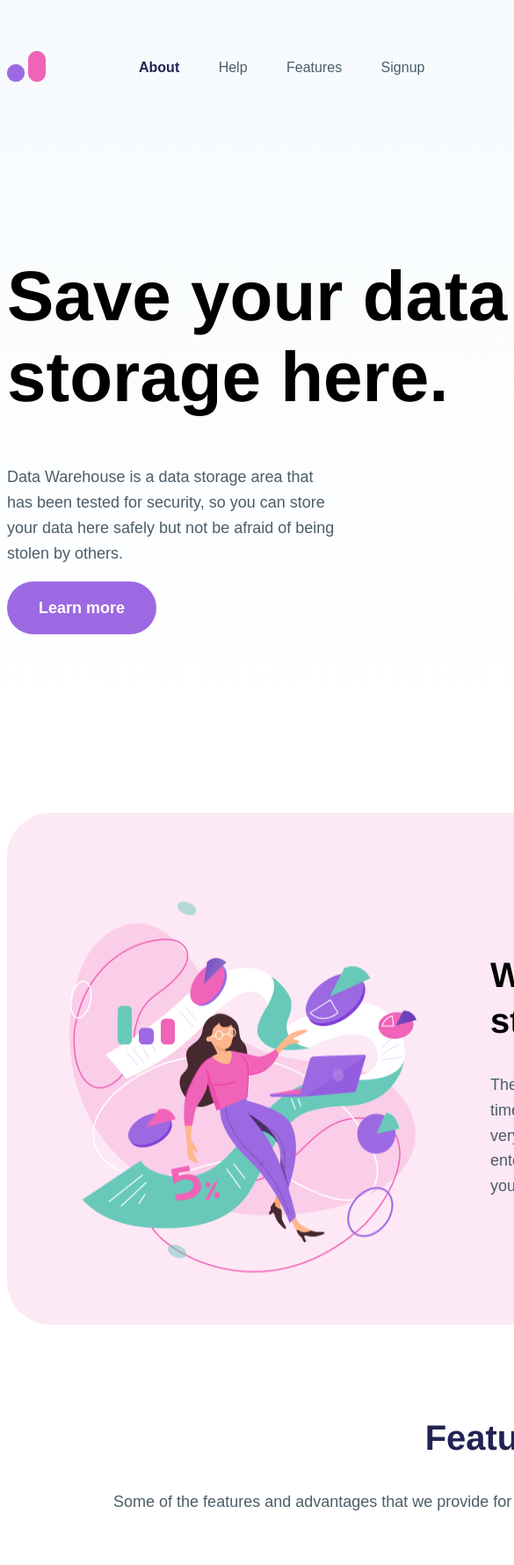
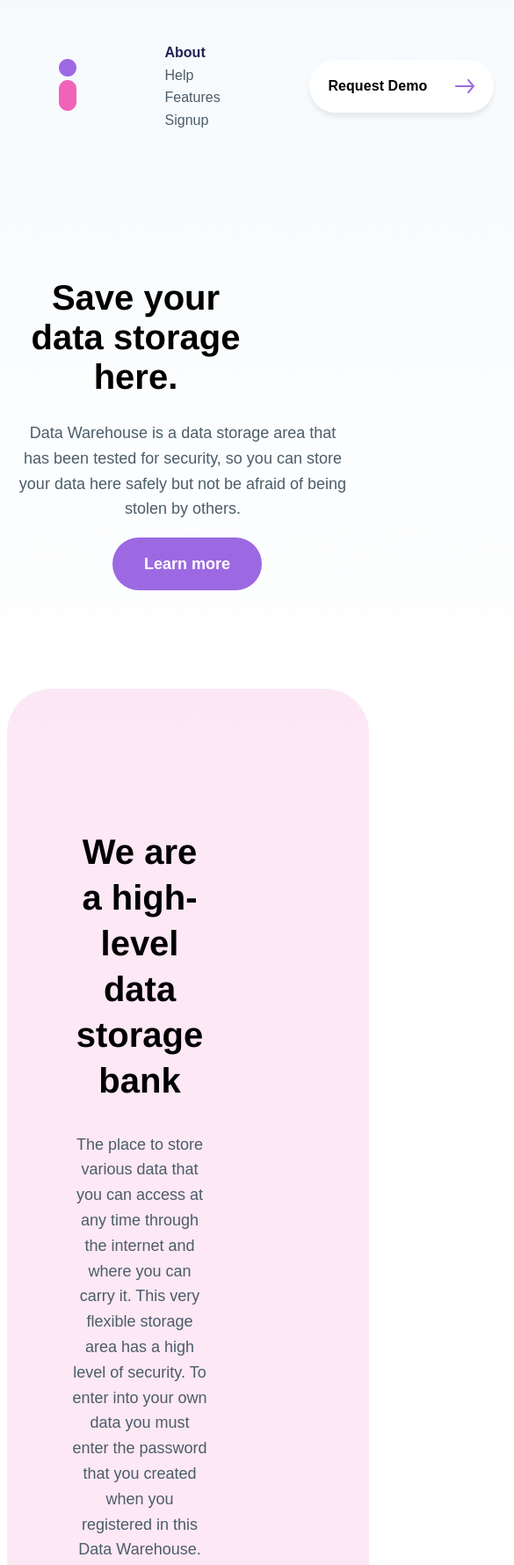
Before and after one commit to calistamayer/click-up, a website: page index.html in a window 390 px wide. Shown: the top 1779 px of the page at 88% size, 585 px wide, since content can reach past the window. Drawn offline with nearby package versions, Linux system fonts and the light colour scheme; a web font is replaced by a local one.

Commit message:
install webpack

```diff
--- a/index.html
+++ b/index.html
@@ -11,7 +11,7 @@
     <link rel="stylesheet" href="styles.css">
 </head>
 
-<body class="page">
+<body>
     <header class="header">
         <div class="header__logo">
             <a href="" class="header__link">
--- a/package.json
+++ b/package.json
@@ -19,5 +19,8 @@
   "homepage": "https://github.com/calistamayer/click-up#readme",
   "dependencies": {
     "@glidejs/glide": "^3.4.1"
+  },
+  "devDependencies": {
+    "webpack": "^5.58.1"
   }
 }
--- a/styles.css
+++ b/styles.css
@@ -3,7 +3,7 @@
     src: url(Montserrat/Montserrat-Regular.ttf);
 }
 
-.page {
+body {
     background: linear-gradient(180deg, #F6FAFD 0%, #FFFFFF 19.4%);
     font-family: 'Montserrat', sans-serif;
     width: 100%;
@@ -48,7 +48,8 @@
 }
 
 .header {
-    width: 1120px;
+    /* width: 1120px; */
+    width: 70%;
     font-family: 'Montserrat', sans-serif;
     margin: 47px auto 130px;
     display: flex;
@@ -81,7 +82,7 @@
 }
 
 .hero {
-    width: 1118px;
+    width: 70%;
     margin: auto;
     padding-bottom: 100px;
     display: flex;
@@ -107,7 +108,7 @@
 }
 
 .intro {
-    width: 1117px;
+    width: 70%;
     background: rgba(240, 99, 184, 0.15);
     border-radius: 50px;
     display: flex;
@@ -115,6 +116,7 @@
     padding: 31.82px 11px 24.18px;
 }
 .intro__text-container {
+    width: 40%;
     padding: 93.18px 81px 100.82px 62px;
 }
 .intro__heading {
@@ -124,7 +126,7 @@
     line-height: 52px;
 }
 .intro__text {
-    width: 474px;
+    /* width: 474px; */
     font-size: 18px;
     font-weight: 500;
     line-height: 160%;
@@ -317,3 +319,29 @@
 .footer__link {
     display: block;
 }
+
+/* MEDIA QUERY FOR MOBILE PHONES AND SMALLER */
+
+@media screen and (max-width: 600px) {
+    .hero {
+        width: 100%;
+        text-align: center;
+        padding: 10px;
+    }
+    .hero__img {
+        display: none;
+    }
+    .hero__headline {
+        width: 70%;
+        /* text-align: center; */
+        font-size: 40px;
+    }
+
+    .intro {
+        width: 100%;
+        text-align: center;
+    }
+    .intro__img {
+        display: none;
+    }
+}
```
Also changed, not shown: 1 other file.
